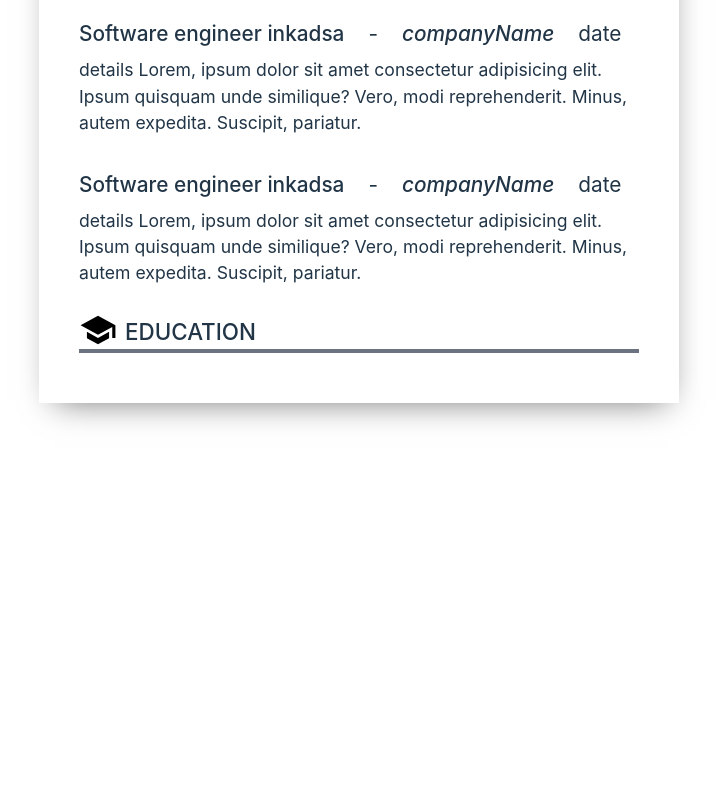
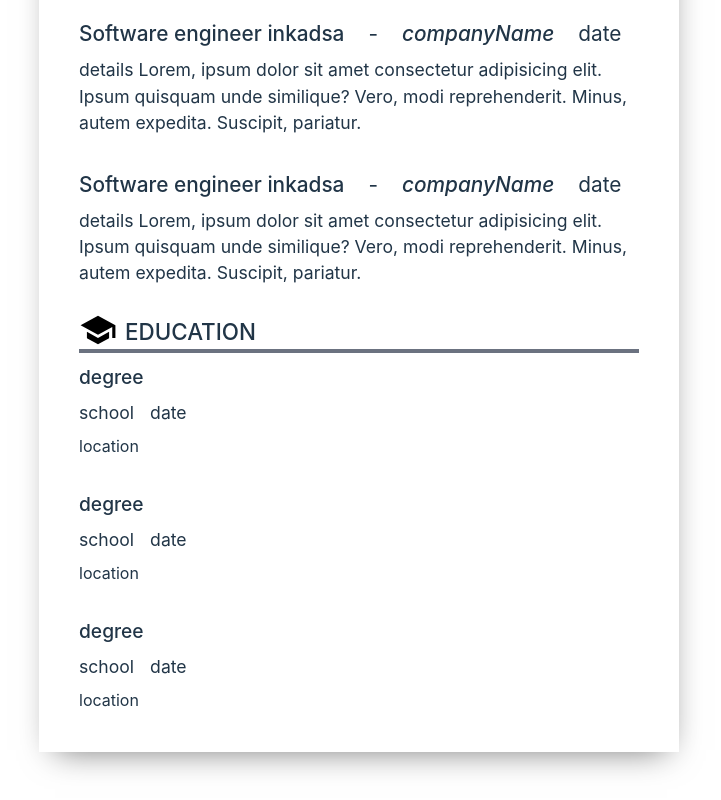
Before and after one commit to TahraouiMustapha/CV-application-The-Odin-Project, a React (Vite) app: page / in a window 1280 px wide. Shown: the part 657-1457 px from the top of the page, without its empty margins (553-1274 px from the left). Before the commit the page ends 1108 px from the top, so only its background shows below. Built offline with nearby package versions, Linux system fonts and the light colour scheme.

Commit message:
chore: build cards with its styles to represent the education in cv

```diff
--- a/src/components/CV.jsx
+++ b/src/components/CV.jsx
@@ -30,6 +30,11 @@ export default function CV(props) {
                 {/* Education */}
                 <div className="information-section">
                     <Title iconSrc='education'/>
+                    <div className='cards-container'>
+                        <EduCVCard/>
+                        <EduCVCard/>
+                        <EduCVCard/>
+                    </div>
                 </div>
             </div>
         </section>
@@ -77,7 +82,7 @@ function Title(props) {
 
 function ExpCVCard(props) {
     return (
-        <div className='experience cv-card'>
+        <div className='cv-card'>
             <div className="head">
                 <div className="position">Software engineer inkadsa</div>
                 {'-'}
@@ -92,3 +97,16 @@ function ExpCVCard(props) {
         </div>
     )
 }
+
+function EduCVCard(props) {
+    return (
+        <div className="cv-card">
+            <div className="degree">degree</div>
+            <div className='school-career'>
+                <div>school</div>
+                <div>date</div>
+            </div>
+            <div> location</div>
+        </div>
+    )
+}
--- a/src/styles/CV.css
+++ b/src/styles/CV.css
@@ -61,7 +61,7 @@
     flex-direction: column;
     gap: 24px
 }
-
+/* section likes Profile, Experience , ... */
 .information-section {
     --titles-font: 1.4em;
     display: flex;
@@ -87,7 +87,7 @@
     font-size: 1.1em;
 }
 
-/* for cards container under Experience */
+/* for cards container under Experience, Education */
 .information-section .cards-container {
     display: flex;
     flex-direction: column;
@@ -95,13 +95,14 @@
 }
 
 .information-section  .cv-card {
+    --font-weight: 500;
+
     display: flex;
     flex-direction: column;
     gap: 8px;
 }
 
 .cv-card .head {
-    --font-weight: 500;
     display: grid;
     grid-template-columns: repeat(4, max-content);
     gap: 24px;
@@ -120,3 +121,14 @@
 .cv-card .head .duration {
     --font-weight: 400;
 }
+
+.cv-card .degree {
+    font-size: 1.2em;
+    font-weight: var(--font-weight);
+}
+
+.school-career {
+    display: flex;
+    gap: 16px;
+    font-size: 1.1em;
+}
```
